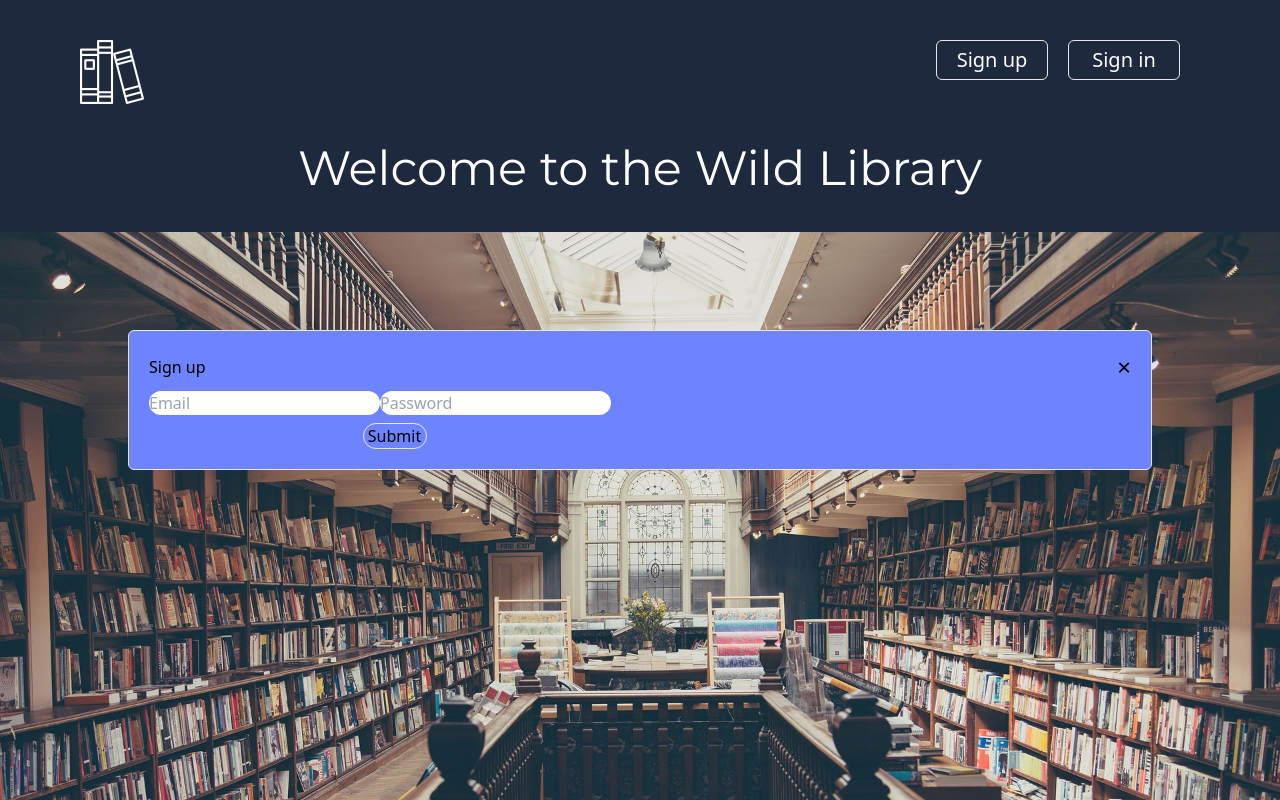
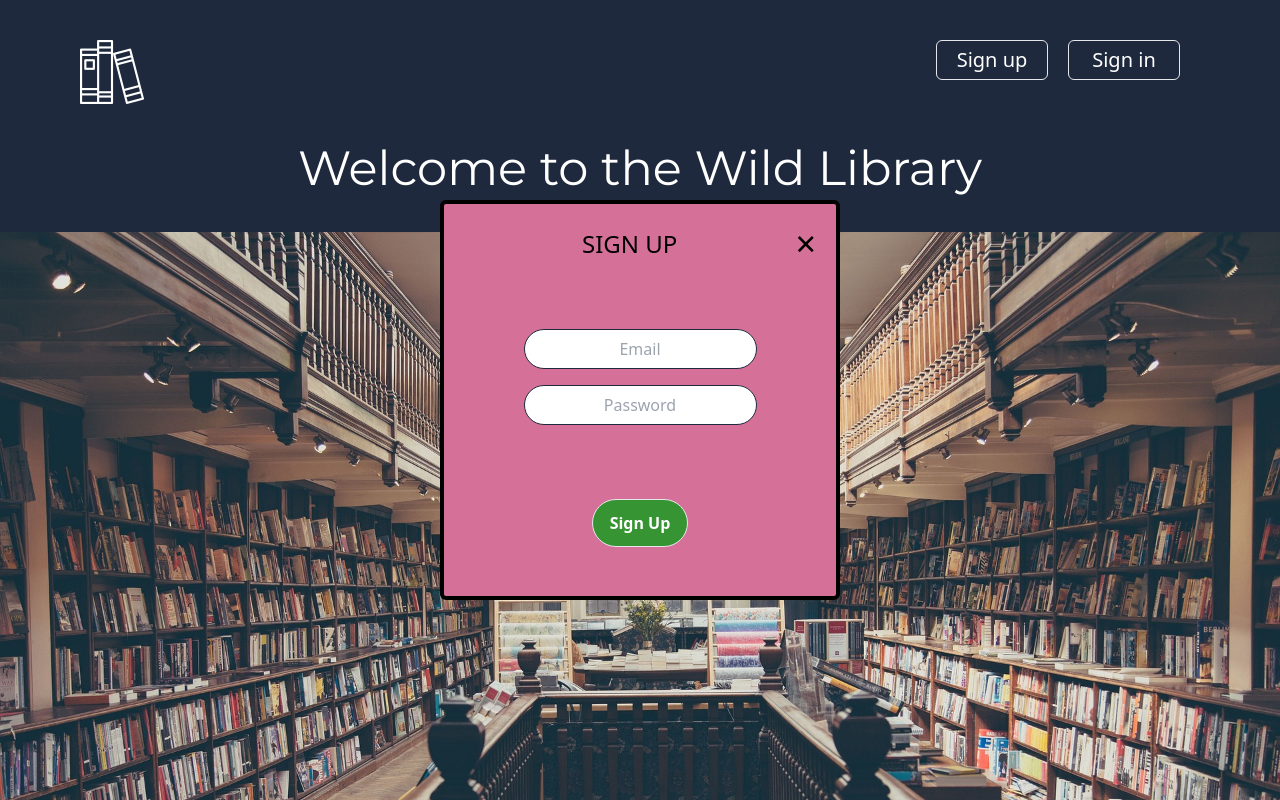
Before and after one commit to LesCrow/library-front, a Next.js app: page / in a window 1280 px wide. Both pictures are taken after a click on the button "Sign up". Shown: the top 800 px of the page. Built offline with nearby package versions, Linux system fonts and the light colour scheme; no server answers.

Commit message:
toastify in progress

```diff
--- a/package.json
+++ b/package.json
@@ -22,6 +22,7 @@
     "react-hook-form": "^7.40.0",
     "react-query": "^3.39.2",
     "react-router-dom": "^6.6.1",
+    "react-toastify": "^9.1.1",
     "typescript": "4.9.4"
   },
   "devDependencies": {
--- a/src/components/layout/Header.tsx
+++ b/src/components/layout/Header.tsx
@@ -8,7 +8,8 @@ import useModal from "../modal/useModal";
 import iconLivres from "../../../public/icone-livres.png";
 import { slide as Menu } from "react-burger-menu";
 import Modal from "../modal/Modal";
-import BurgerMenu from "./BurgerMenu";
+import { ToastContainer, toast } from "react-toastify";
+import "react-toastify/dist/ReactToastify.css";
 
 function Header() {
   // Burger Menu
@@ -17,8 +18,9 @@ function Header() {
     setIsOpen(!isOpen);
   };
 
-  // Modal - Form
+  // Modal form
   const { isShowing: isLoginFormShowed, toggle: toggleLoginForm } = useModal();
+
   const {
     isShowing: isRegistrationFormShowed,
     toggle: toggleRegistrationForm,
@@ -37,6 +39,8 @@ function Header() {
 
   const client = useQueryClient();
 
+  // Toastify
+  const notify = () => toast("message");
   const onSubmit = (user: TUser) => {
     axios
       .post(urlPostUser, {
@@ -44,6 +48,7 @@ function Header() {
         password: user.password,
       })
       .then(() => client.invalidateQueries);
+    notify();
   };
 
   return (
@@ -55,7 +60,7 @@ function Header() {
         <div className="flex">
           <button
             className="whitespace-nowrap text-white border h-10  rounded-md w-28 "
-            onClick={toggleLoginForm}
+            onClick={toggleRegistrationForm}
           >
             Sign up
           </button>
@@ -71,42 +76,85 @@ function Header() {
       <h1 className="text-center my-5 m-auto py-5 ">
         Welcome to the Wild Library
       </h1>
-      {/* <button onClick={toggleRegistrationForm}>Register</button> */}
 
       <img src={banniere.src} alt="library" className="h-1/6" />
 
       {/* Modal */}
-      <>
+      {/* <>
         <div>
           <Modal
             isShowing={isLoginFormShowed}
             hide={toggleLoginForm}
-            title="Sign up"
+            title="SIGN IN"
           >
-            <form onSubmit={handleSubmit(onSubmit)}>
-              <div className="form-group ">
+            <form
+              // onSubmit={handleSubmit(onSubmit)}
+              className="flex flex-col    h-80 w-80 justify-around m-auto items-center"
+            >
+              <div className="flex flex-col mt-5">
                 <input
-                  className="my-2 rounded-full"
+                  className="my-2 rounded-full border border-[#1F293D] h-10 text-center"
                   type="text"
                   placeholder="Email"
                   {...register("email", { required: true })}
                 />
 
                 <input
-                  className="rounded-full"
-                  type="text"
+                  className="rounded-full border border-[#1F293D] h-10 text-center mt-2"
+                  type="password"
                   placeholder="Password"
                   {...register("password", { required: true })}
                 />
               </div>
-              <div className="form-group flex justify-center my-">
+              <div className=" ">
                 <input
-                  className="rounded-full border w-16"
+                  className="text-white font-bold rounded-full border w-24 h-12 bg-[#369433] "
                   type="submit"
-                  value="Submit"
+                  value="Sign In"
+                  onClick={() => notify()}
+                />
+              </div>
+              <ToastContainer />
+            </form>
+          </Modal>
+        </div>
+      </> */}
+
+      <>
+        <div>
+          <Modal
+            isShowing={isRegistrationFormShowed}
+            hide={toggleRegistrationForm}
+            title="SIGN UP"
+          >
+            <form
+              onSubmit={handleSubmit(onSubmit)}
+              className="flex flex-col    h-80 w-80 justify-around m-auto items-center"
+            >
+              <div className="flex flex-col mt-5">
+                <input
+                  className="my-2 rounded-full border border-[#1F293D] h-10 text-center"
+                  type="text"
+                  placeholder="Email"
+                  {...register("email", { required: true })}
+                />
+
+                <input
+                  className="rounded-full border border-[#1F293D] h-10 text-center mt-2"
+                  type="password"
+                  placeholder="Password"
+                  {...register("password", { required: true })}
+                />
+              </div>
+              <div className=" ">
+                <input
+                  className="text-white font-bold rounded-full border w-24 h-12 bg-[#369433] "
+                  type="submit"
+                  value="Sign Up"
                 />
               </div>
             </form>
+            <ToastContainer />
           </Modal>
         </div>
       </>
--- a/src/components/modal/Modal.tsx
+++ b/src/components/modal/Modal.tsx
@@ -19,13 +19,13 @@ const Modal = ({
     ? ReactDOM.createPortal(
         <>
           {/* <div className="modal-overlay fixed top-0 left-0 w-full h-full z-50 "> */}
-          <div className="fixed top-0 left-0   w-full h-full overflow-x-hidden overflow-y-auto outline-none flex items-center">
-            <div className=" bg-[#6d83ff] relative m-auto border rounded-md max-w[500px] w-[80%] p-5">
-              <div className="flex justify-between items-center ">
-                <h4>{title}</h4>
+          <div className="fixed top-0 left-0   w-full h-full overflow-x-hidden overflow-y-auto outline-none flex items-center ">
+            <div className=" relative m-auto border-4 border-black  rounded-md  w-[400px] h-[400px] bg-[#d57199] p-5">
+              <div className="flex justify-between  ">
+                <h4 className="m-auto text-2xl">{title}</h4>
                 <button
                   type="button"
-                  className="modal-close-button text-2xl cursor-pointer  bg-transparent"
+                  className="modal-close-button text-4xl cursor-pointer  "
                   onClick={hide}
                 >
                   <span>&times;</span>
```
Also changed, not shown: 1 other file (tests, documents, lock files or other folders).
